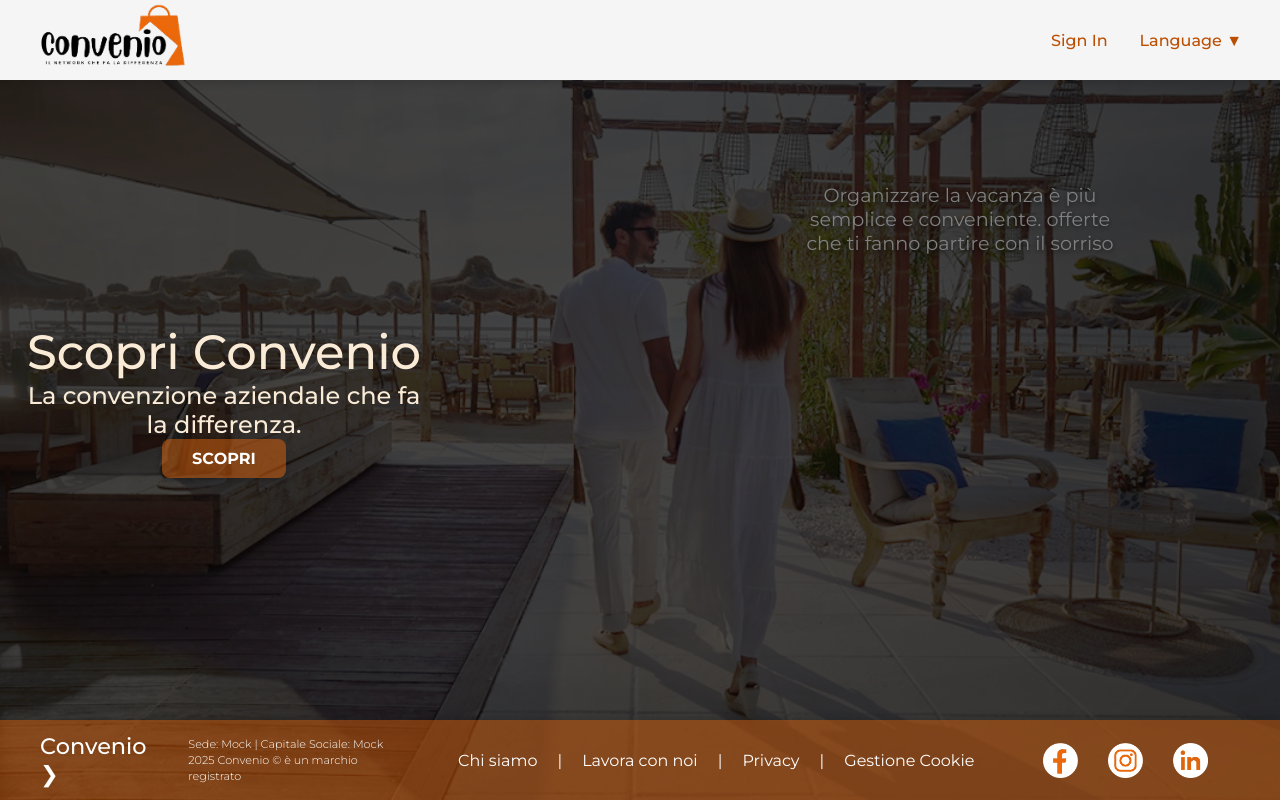
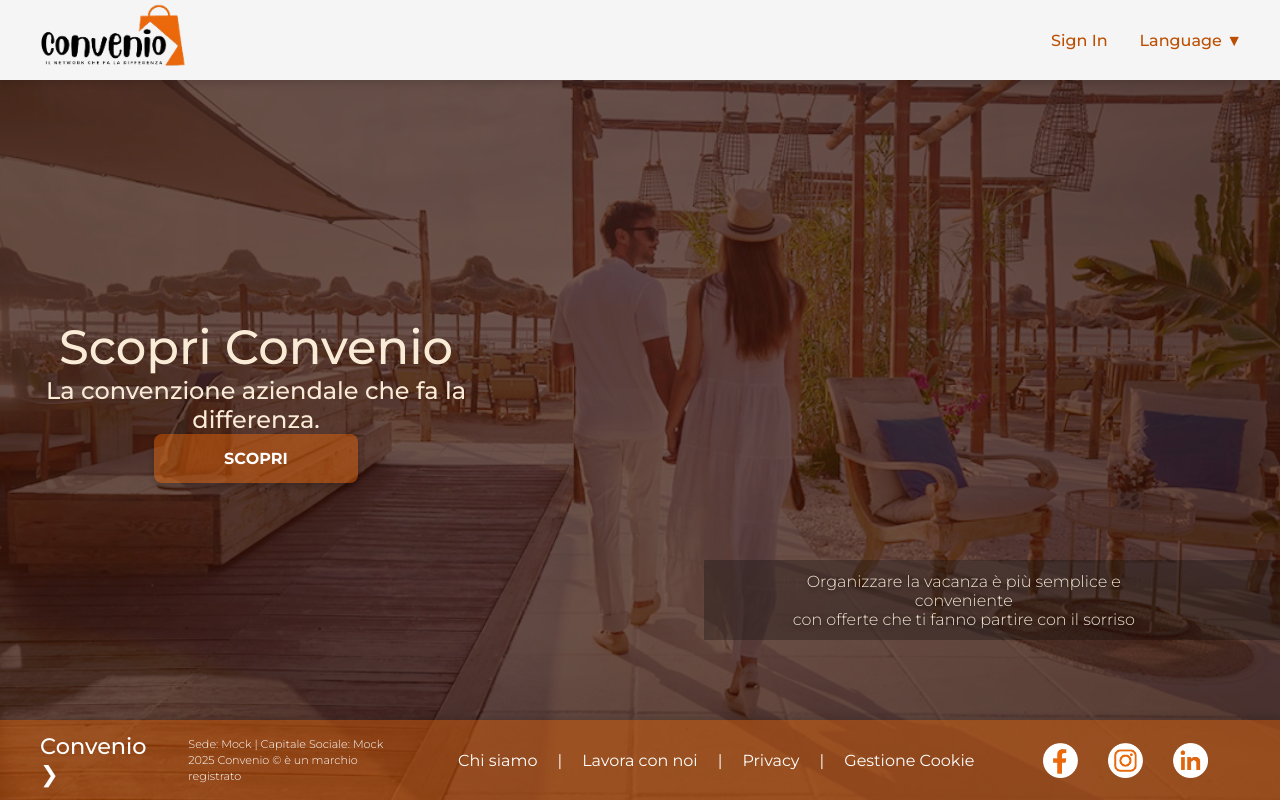
Before and after one commit to pylarosa/convenio, an Angular app: page /#/homepage in a window 1280 px wide. Built offline with nearby package versions, Linux system fonts and the light colour scheme.

Commit message:
homepage: re-design slide side content

```diff
--- a/src/app/pages/homepage/homepage.component.css
+++ b/src/app/pages/homepage/homepage.component.css
@@ -13,7 +13,7 @@
   align-items: center;
   text-align: center;
   padding: 20px;
-  width: 35vw;
+  width: 40vw;
   top: 0;
   height: calc(100vh - 2 * var(--footer-height));
   color: antiquewhite;
@@ -35,7 +35,7 @@
 
 .discover-button {
   display: inline-block;
-  padding: 10px 30px;
+  padding: 15px 70px;
   font-size: 1rem;
   font-weight: bold;
   color: white;
--- a/src/app/slideshow/slide/slide.component.css
+++ b/src/app/slideshow/slide/slide.component.css
@@ -8,7 +8,9 @@
   background-position: center;
   opacity: 0;
   transition: opacity 1s ease-in-out;
-  image-orientation: flip;
+  display: flex;
+  justify-content: flex-end;
+  align-items: flex-end;
 }
 
 /* Active Slide */
@@ -17,35 +19,34 @@
   z-index: 1;
 }
 
-.slide .overlay {
+.overlay {
   position: absolute;
   top: 0;
   left: 0;
   width: 100%;
   height: calc(100vh - var(--footer-height));
-  background: rgba(0, 0, 0, 0.5); /* Semi-transparent gray */
-  z-index: 9; /* Ensures it's above the image */
+  background-color: rgb(73 18 0 / 44%);
+  z-index: 2;
 }
 
 /* Slide Text */
 .slide-text {
-  position: absolute;
-  top: 20%;
-  left: 75%;
-  transform: translate(-50%, -50%);
+  position: relative;
   text-align: center;
-  color: white;
-  z-index: 2; /* Above the overlay */
-}
-
-.slide-text h1 {
-  font-size: 3rem;
-  margin: 0;
-  text-shadow: 0 2px 4px rgba(0, 0, 0, 0.6); /* Improve readability */
+  color: antiquewhite;
+  z-index: 3;
+  background: #00000047;
+  height: 80px;
+  width: 45vw;
+  display: flex;
+  align-items: center;
+  margin-block-end: 20vh
 }
 
 .slide-text p {
-  font-size: 1.2rem;
-  margin-top: 10px;
-  text-shadow: 0 2px 4px rgba(0, 0, 0, 0.6); /* Improve readability */
+  font-size: 1rem;
+  text-shadow: 0 2px 4px rgba(0, 0, 0, 0.6);
+  font-weight: 300;
+  white-space: pre-line;
+  margin-left: 4rem;
 }
--- a/src/app/slideshow/slide/slide.component.html
+++ b/src/app/slideshow/slide/slide.component.html
@@ -2,5 +2,6 @@
   <div class="overlay"></div>
   <div class="slide-text">
     <p>{{ textInput() }}</p>
+    <span style="width: 10vw"></span>
   </div>
 </div>
--- a/src/app/slideshow/slideshow.component.html
+++ b/src/app/slideshow/slideshow.component.html
@@ -1,6 +1,6 @@
 <div class="photo-slider">
   <app-slide [image]="'/slides/vacanza.png'"
-             [textInput]="'Organizzare la vacanza è più semplice e conveniente. \n offerte che ti fanno partire con il sorriso'"></app-slide>
+             [textInput]="'Organizzare la vacanza è più semplice e conveniente \n con offerte che ti fanno partire con il sorriso'"></app-slide>
   <app-slide [image]="'/slides/ristorante.png'"
              [textInput]="'Il piacere di mangiare fuori incontra il gusto del risparmio. \nBuon cibo, ottime offerte'"></app-slide>
   <app-slide [image]="'/slides/disco.png'"
```
